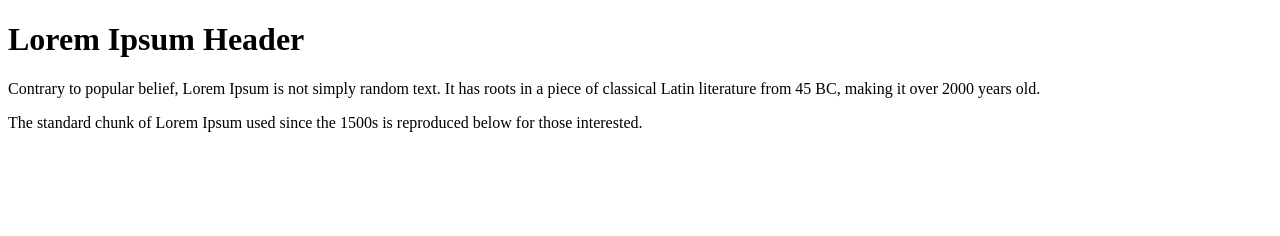
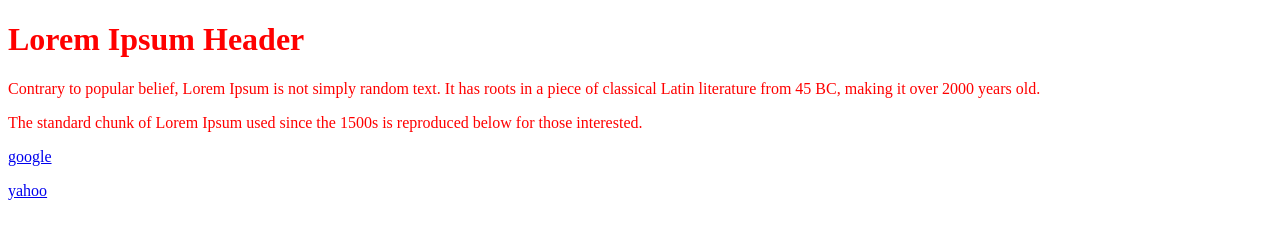
Before and after one commit to andam85/box-model-demo, a plain HTML site: page index.html in a window 1280 px wide. Drawn offline with Linux system fonts and the light colour scheme.

Commit message:
added hyperlinks to index and style to body

```diff
--- a/index.html
+++ b/index.html
@@ -2,11 +2,19 @@
 <html lang="en">
   <head>
     <meta charset="utf-8">
-    <title></title>
+    <title>Box Model</title>
+    <style>
+    /*Css Comments look like this */
+      body {
+        color: red;
+      }
+    </style>
   </head>
   <body>
     <h1>Lorem Ipsum Header</h1>
     <p>Contrary to popular belief, Lorem Ipsum is not simply random text. It has roots in a piece of classical Latin literature from 45 BC, making it over 2000 years old.</p>
     <p>The standard chunk of Lorem Ipsum used since the 1500s is reproduced below for those interested. </p>
+      <p> <a href="https://www.google.com">google</a></p>
+      <p> <a href="https://www.yahoo.com">yahoo</a></p>
   </body>
 </html>
```
Also changed, not shown: style.css (added).
